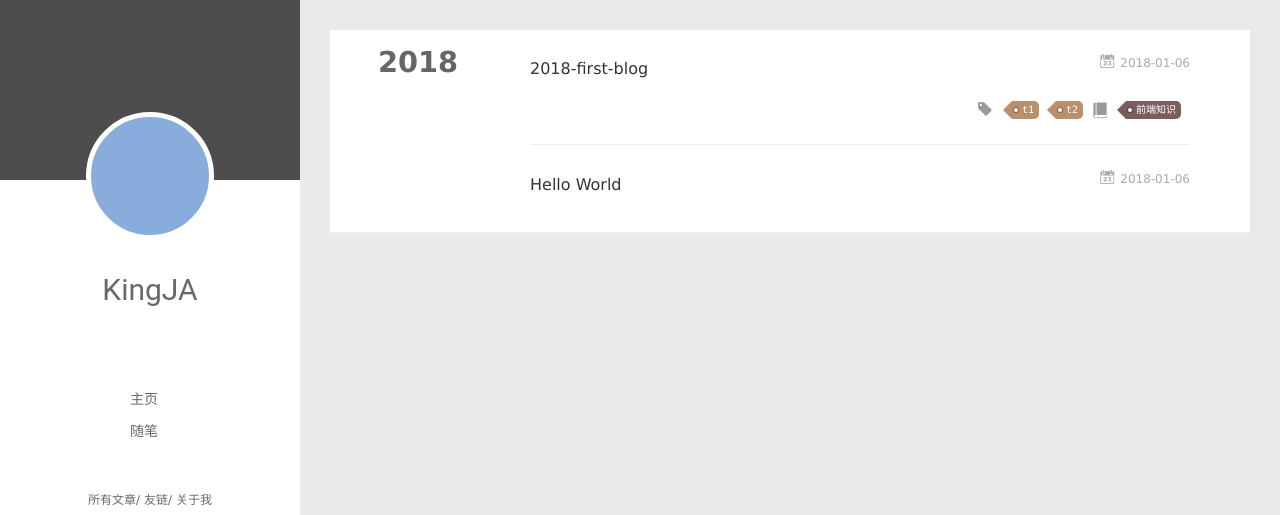
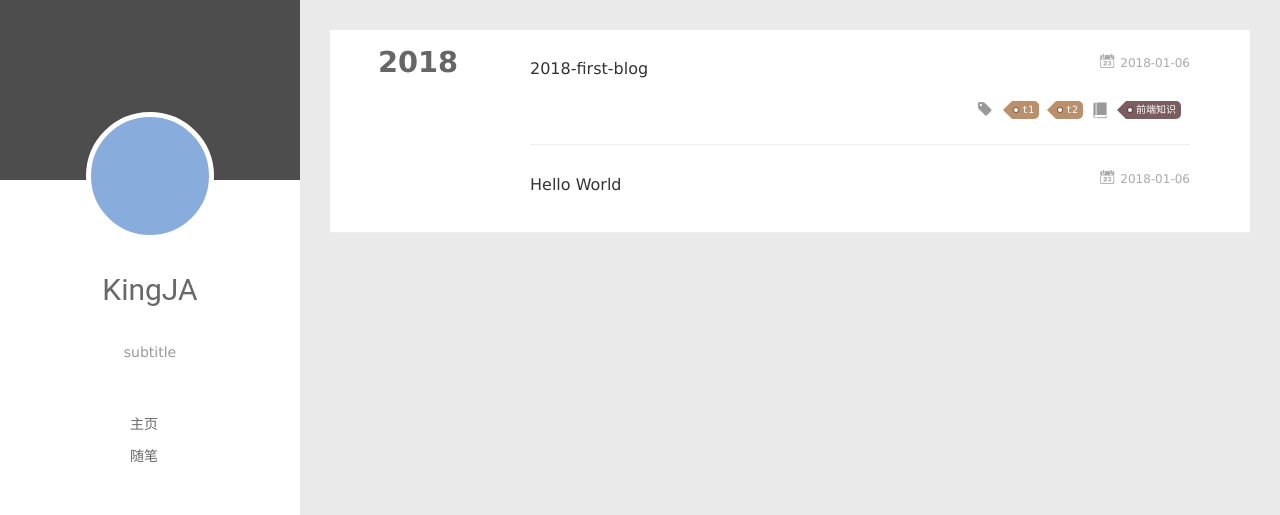
Before and after one commit to KingJA/KingJA.github.io, a plain HTML site: page archives/2018/01/index.html in a window 1280 px wide. Shown: the top 515 px of the page. Drawn offline with Linux system fonts and the light colour scheme.

Commit message:
Site updated: 2018-01-06 17:09:20

```diff
--- a/archives/2018/01/index.html
+++ b/archives/2018/01/index.html
@@ -8,12 +8,15 @@
   <link rel="dns-prefetch" href="http://yoursite.com">
   <title>Archives: 2018/1 | KingJA&#39;s Blog</title>
   <meta name="viewport" content="width=device-width, initial-scale=1, maximum-scale=1">
-  <meta property="og:type" content="website">
+  <meta name="description" content="description">
+<meta property="og:type" content="website">
 <meta property="og:title" content="KingJA&#39;s Blog">
 <meta property="og:url" content="http://yoursite.com/archives/2018/01/index.html">
 <meta property="og:site_name" content="KingJA&#39;s Blog">
+<meta property="og:description" content="description">
 <meta name="twitter:card" content="summary">
 <meta name="twitter:title" content="KingJA&#39;s Blog">
+<meta name="twitter:description" content="description">
 
     <link rel="alternative" href="/atom.xml" title="KingJA&#39;s Blog" type="application/atom+xml">
 
@@ -47,6 +50,8 @@
 		<hgroup>
 		  <h1 class="header-author"><a href="/">KingJA</a></h1>
 		</hgroup>
+
+		<p class="header-subtitle">subtitle</p>
 
 
 		<nav class="header-menu">
@@ -105,6 +110,8 @@
 			<hgroup>
 			  <h1 class="header-author js-header-author">KingJA</h1>
 			</hgroup>
+
+			<p class="header-subtitle"><i class="icon icon-quo-left"></i>subtitle<i class="icon icon-quo-right"></i></p>
 
 
 
```
Also changed, not shown: 2018/01/06/2018-first-blog/index.html (+4 -0 lines), 2018/01/06/hello-world/index.html (+4 -0 lines), archives/2018/index.html (+8 -1 lines), archives/index.html (+8 -1 lines), categories/前端知识/index.html (+8 -1 lines), index.html (+8 -1 lines), tags/t1/index.html (+8 -1 lines), tags/t2/index.html (+8 -1 lines).
